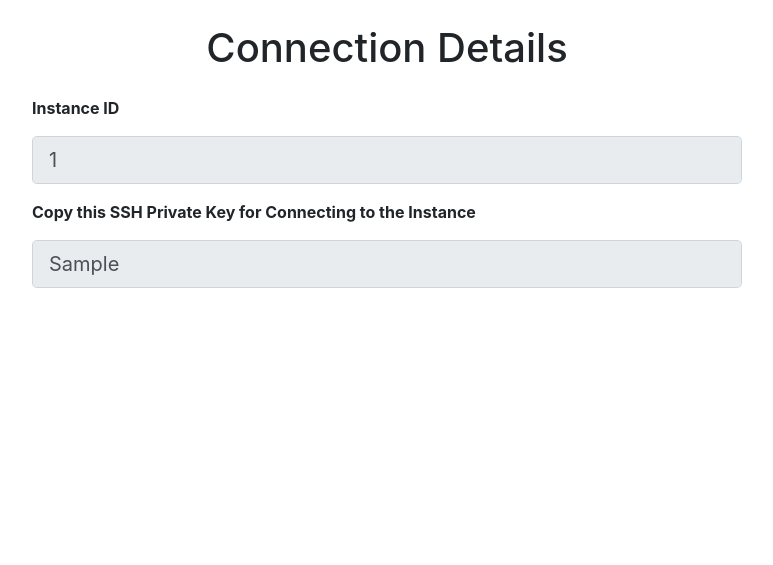
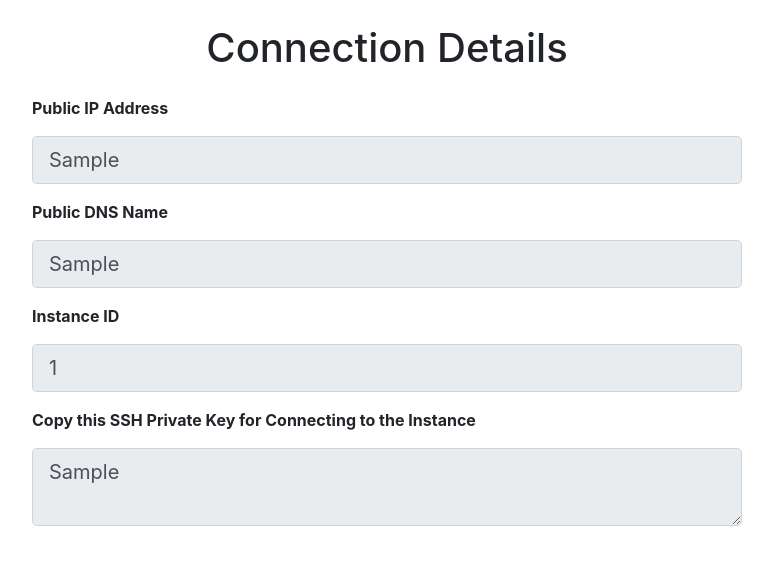
Before and after one commit to GeorgeBodea/Server-Launcher, a Flask app: template src/website/templates/connection.html in a window 1280 px wide. Shown: the part 56-621 px from the top of the page, without its empty margins (253-1026 px from the left). Run offline with Flask 3, Linux system fonts and the light colour scheme; the template is opened without the code that fills it: most values are stand-ins (such as "Sample title", 1, 10 or a date in 2020); some libraries are stand-ins or nearby versions.

Commit message:
Added Public DNS info

```diff
--- a/src/website/templates/base.html
+++ b/src/website/templates/base.html
@@ -14,6 +14,12 @@
         href="https://cdnjs.cloudflare.com/ajax/libs/font-awesome/5.15.3/css/all.min.css"
         crossorigin="anonymous"
         />
+
+        <style>
+            .extra-space-bottom {
+                margin-bottom: 50px; /* Adjust this value as needed */
+            }
+        </style>
 
         <title> {% block title %} Title {% endblock %} </title>
     </head>
@@ -67,7 +73,7 @@
        {% endwith %}
 
 
-      <div class="container">
+      <div class="container extra-space-bottom">
       {% block content %} {% endblock %}
       </div>
 
--- a/src/website/templates/connection.html
+++ b/src/website/templates/connection.html
@@ -8,6 +8,16 @@
 <div class="container">
     <div class="row justify-content-center">
         <div class="col-lg-8">
+            <p><strong>Public IP Address</strong></p>
+            <div class="input-wrapper mb-3">
+                <input type="text" value="{{ public_ip }}" id="public_ip" readonly class="form-control form-control-lg">
+            </div>
+
+            <p><strong>Public DNS Name</strong></p>
+            <div class="input-wrapper mb-3">
+                <input type="text" value="{{ public_dns }}" id="public_dns" readonly class="form-control form-control-lg">
+            </div>
+
             <p><strong>Instance ID</strong></p>
             <div class="input-wrapper mb-3">
                 <input type="text" value="{{ aws_instance_id }}" id="aws_instance_id" readonly class="form-control form-control-lg">
@@ -15,7 +25,7 @@
 
             <p><strong>Copy this SSH Private Key for Connecting to the Instance</strong></p>
             <div class="input-wrapper mb-3">
-                <input type="text" value="{{ private_ssh_key }}" id="private_ssh_key" readonly class="form-control form-control-lg">
+                <textarea id="private_ssh_key" readonly class="form-control form-control-lg">{{ private_ssh_key }}</textarea>
             </div>
         </div>
     </div>
```
Also changed, not shown: src/website/cloud/aws_utils.py (+21 -2 lines), src/website/templates/instances.html (+6 -4 lines), src/website/views.py (+6 -2 lines).
